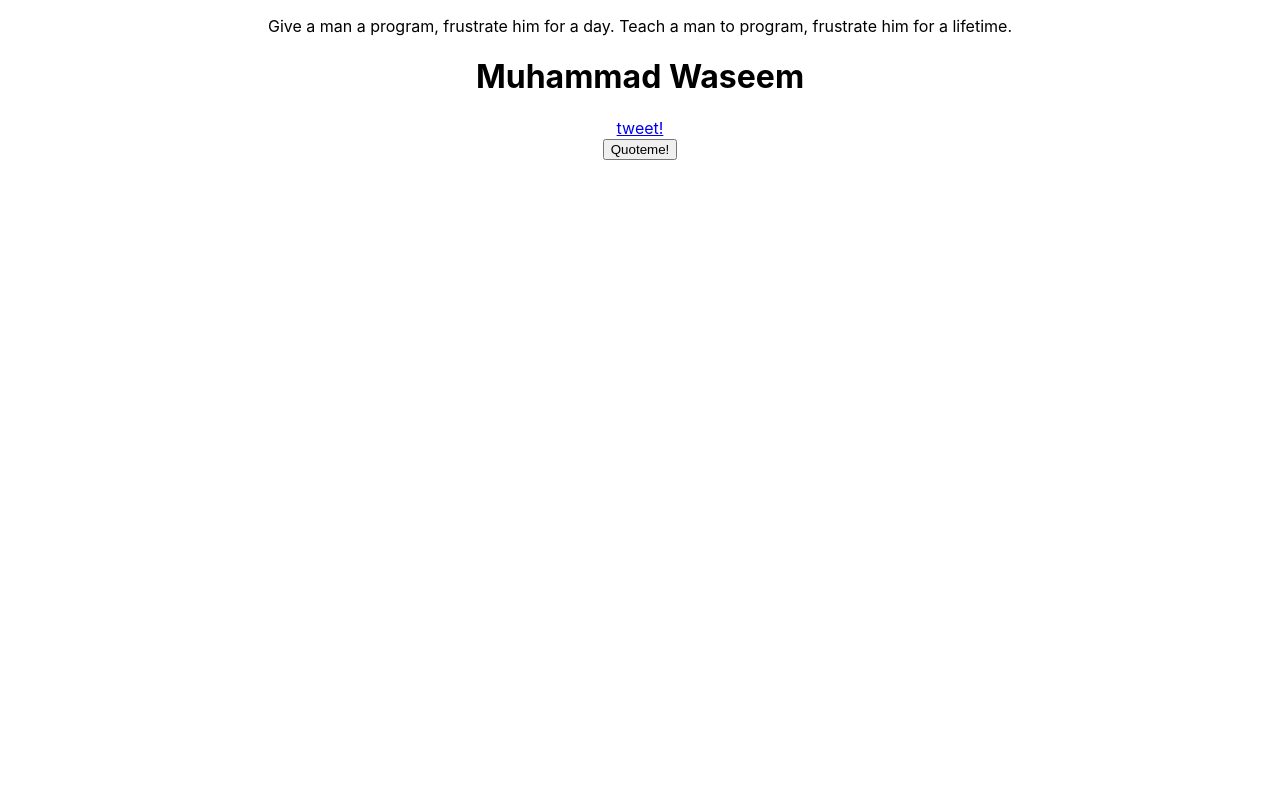
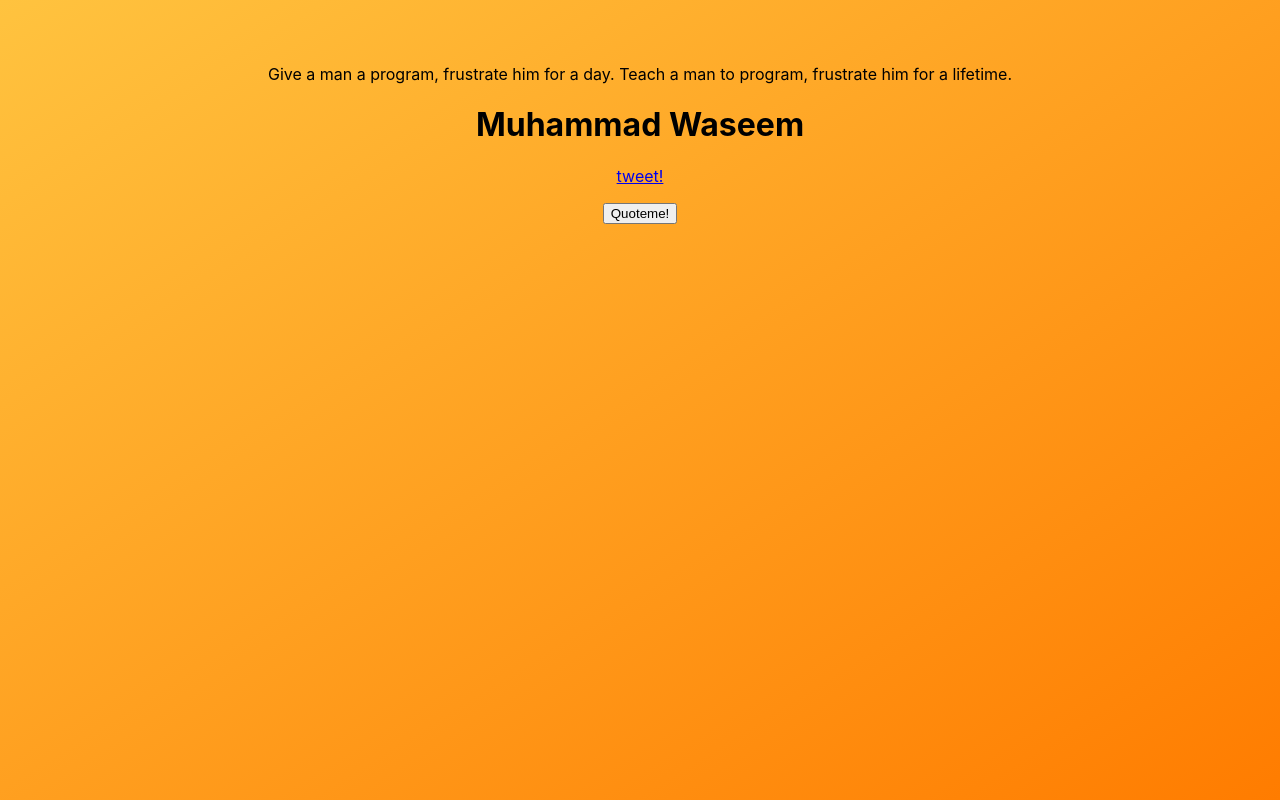
Before and after one commit to SamiJohannes/my-app, a React (Create React App) app: page / in a window 1280 px wide. Built offline with nearby package versions, Linux system fonts and the light colour scheme.

Commit message:
did some styling for app body, also changed component structure for quote card

```diff
--- a/src/App.css
+++ b/src/App.css
@@ -2,37 +2,9 @@
   text-align: center;
 }
 
-.App-logo {
-  height: 40vmin;
-  pointer-events: none;
+div #quote-box {
+  min-height: 70vh;
+  perspective: 800px;
+  transform-style: preserve-3d;
+  padding: 3em 1em 0 1em;
 }
-
-@media (prefers-reduced-motion: no-preference) {
-  .App-logo {
-    animation: App-logo-spin infinite 20s linear;
-  }
-}
-
-.App-header {
-  background-color: #282c34;
-  min-height: 100vh;
-  display: flex;
-  flex-direction: column;
-  align-items: center;
-  justify-content: center;
-  font-size: calc(10px + 2vmin);
-  color: white;
-}
-
-.App-link {
-  color: #61dafb;
-}
-
-@keyframes App-logo-spin {
-  from {
-    transform: rotate(0deg);
-  }
-  to {
-    transform: rotate(360deg);
-  }
-}
--- a/src/App.js
+++ b/src/App.js
@@ -47,7 +47,7 @@ class App extends React.Component {
             animateIn={this.state.animateIn}
             newQuote={this.randomQuote}
             quote={quotes[this.state.randomIndex].quote}
-          />
+          >
             <Author id="author" author={quotes[this.state.randomIndex].author} />
             <Link
               id="tweet-quote"
@@ -56,6 +56,7 @@ class App extends React.Component {
               rel="noopener noreferrer"
               label="tweet!"
             />
+          </Card>
         </div>
         <Button
           id="new-quote"
--- a/src/Card.js
+++ b/src/Card.js
@@ -6,14 +6,15 @@ const Card = (props) => <p
   id={props.id}
   className={props.animateIn ? 'card-in' : 'card-out'}
   onAnimationEnd={props.newQuote}
->{props.quote}
+>{props.quote}{props.children}
 </p>
 
 Card.propTypes = {
   id: PropTypes.string,
   animateIn: PropTypes.bool,
   newQuote: PropTypes.func,
-  quote: PropTypes.string
+  quote: PropTypes.string,
+  children: PropTypes.any
 }
 
 export default Card
--- a/src/index.css
+++ b/src/index.css
@@ -1,4 +1,18 @@
+:root {
+  --bg-color1: #ffc33f;
+  --bg-color2: #ff7c00;
+  box-sizing: border-box;
+  margin: 0;
+  padding: 0;
+}
+html {
+  min-height: 100vh;
+  background-image: linear-gradient(to bottom right, var(--bg-color1), var(--bg-color2));
+}
+
 body {
+  min-height: 97vh;
+  box-sizing: border-box;
   margin: 0;
   font-family: -apple-system, BlinkMacSystemFont, 'Segoe UI', 'Roboto', 'Oxygen',
     'Ubuntu', 'Cantarell', 'Fira Sans', 'Droid Sans', 'Helvetica Neue',
--- a/src/index.js
+++ b/src/index.js
@@ -4,8 +4,7 @@ import './index.css'
 import App from './App'
 import * as serviceWorker from './serviceWorker'
 
-const greetings = 'Hello World!'
-ReactDOM.render(<App msg={greetings}/>, document.getElementById('root'))
+ReactDOM.render(<App />, document.getElementById('root'))
 
 // If you want your app to work offline and load faster, you can change
 // unregister() to register() below. Note this comes with some pitfalls.
```
Lines whose indentation alone changed are shown as unchanged.
